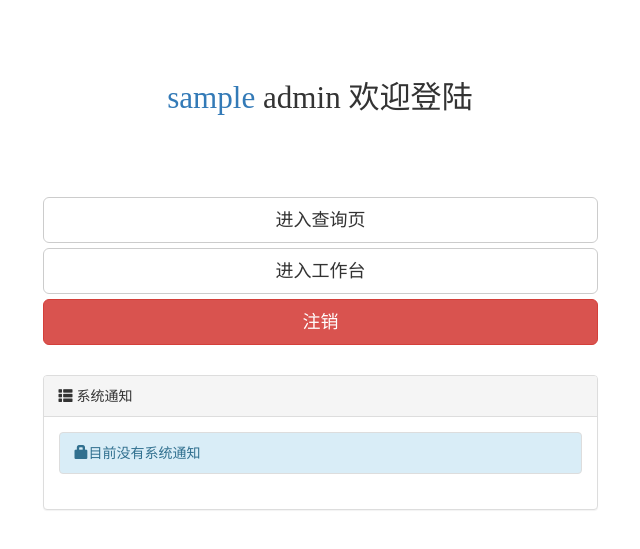
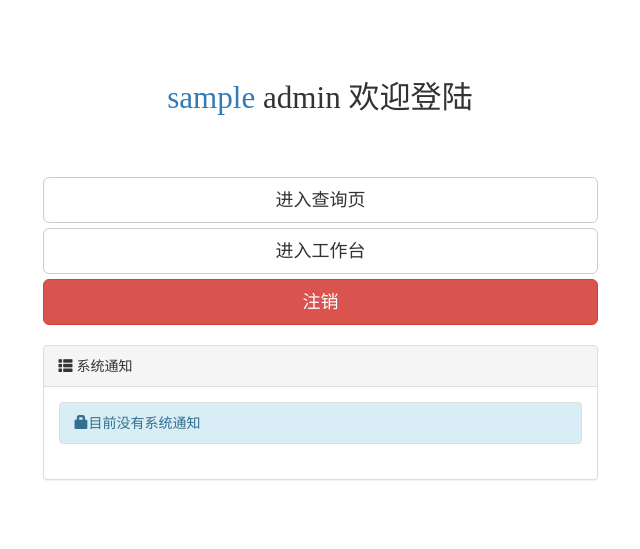
Before and after one commit to carol8421/hqjy_ems, a Django app: page / in a window 1280 px wide. Shown: the part 51-600 px from the top of the page, without its empty margins (320-960 px from the left). Run offline with Django 3.2, Linux system fonts and the light colour scheme; a user stored in the database is signed in; tables that the repository leaves empty hold one stand-in row (values such as "Sample post"); some libraries are stand-ins or nearby versions.

Commit message:
完成基本功能，开始测试！

```diff
--- a/ems_mainsite/views.py
+++ b/ems_mainsite/views.py
@@ -397,11 +397,10 @@ def company_info_modify(request, ci_id):
             company_overhead_info.company_remark = company_overhead_info_cd['company_remark']
 
             #更新新tag
-            company_tags_obj = CompanyInfoOverHead.objects.filter(id__in=company_tag_list)
-            print(company_tags_obj)
+            #company_tags_obj = CompanyInfoOverHead.objects.filter(id__in=company_tag_list)
             company_overhead_info.company_tag.clear()
             company_overhead_info.company_tag.add(*company_tag_list)
-            print(company_overhead_info.company_tag.set)
+
 
 
             #开始写
--- a/templates/index.html
+++ b/templates/index.html
@@ -11,12 +11,6 @@
                         <h3 class="home-content animated zoomIn">{% for user in user  %}<a href="{% url 'userinfo_detail'  user.id %}" class="navbar-link">{{ user.username }}</a>{% endfor %} {% for userprofile in userprofile %}{{ userprofile.user_level }}{% endfor %} 欢迎登陆  </h3>
                 </div>
                 {% for userprofile in userprofile %}
-                    <div class="col-md-8 col-md-offset-2">
-                        <p></p>
-                    </div>
-                    <div class="col-md-8 col-md-offset-2">
-                       <p></p>
-                    </div>
                     <div class="col-md-6 col-md-offset-3 ">
                     {% if userprofile.user_level_id == 4 %}
                         <a type="button" class="btn btn-default btn-lg btn-block animated zoomIn delay-1s" href="{% url 'index_query' %}">进入查询页</a>
@@ -26,9 +20,6 @@
                         <a type="button" class="btn btn-default btn-lg btn-block animated zoomIn delay-2s" href="{% url 'index_workbench' %}">进入工作台</a>
                         <a type="button"  class="btn btn-danger btn-lg btn-block animated zoomIn delay-5s" data-toggle="modal" data-target="#myModal">注销</a></p>
                     {% endif %}
-                    </div>
-                    <div class="col-md-8 col-md-offset-2">
-                            <p></p>
                     </div>
                     <div class="col-md-8 col-md-offset-2">
                         <p></p>
@@ -43,4 +34,6 @@
         </div>
     </div>
 
+
+
 {% endblock content %}
```
Also changed, not shown: 5 other files.
